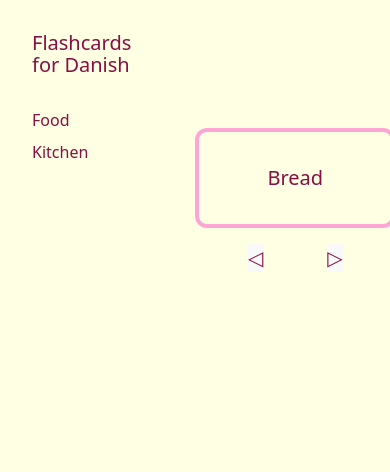
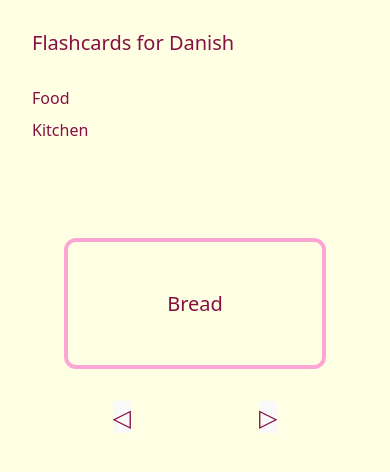
Before and after one commit to ZuZanaZZ/Flashcards-Danish, a React (Vite) app in the folder flashcards-danish/: page / in a window 390 px wide. Shown: the top 472 px of the page. Built offline with nearby package versions, Linux system fonts and the light colour scheme.

Commit message:
Fix responsive styling after adding navbar

```diff
--- a/flashcards-danish/src/App.tsx
+++ b/flashcards-danish/src/App.tsx
@@ -16,11 +16,11 @@ function App() {
   }
 
   return (
-    <div className="flex w-screen h-screen">
+    <div className="flex flex-col sm:flex-row w-screen h-screen">
       <Navbar/>
-      <div className="flex flex-col m-8 mt-32">
+      <div className="flex flex-col items-center sm:w-full m-16 sm:mt-32">
         <Card frontSide={Data[index].english} backSide={Data[index].danish}/>
-        <div className="mt-4 sm:mt-8 text-xl sm:text-2xl lg:text-4xl space-x-16 sm:space-x-32">
+        <div className="mt-8 text-2xl md:text-4xl space-x-32">
           <button onClick={handleLeft} className="button">◁</button>
           <button onClick={handleRight} className="button">▷</button>
         </div>
--- a/flashcards-danish/src/Card.tsx
+++ b/flashcards-danish/src/Card.tsx
@@ -13,7 +13,7 @@ export default function Card(props: { frontSide: string; backSide: string; }) {
   }
 
   return (
-    <div className="flashcard border w-50 sm:w-100 lg:w-200 h-25 sm:h-50 lg:h-100 text-xl sm:text-2xl lg:text-4xl"
+    <div className="flashcard border w-full aspect-2/1 text-xl sm:text-2xl md:text-4xl"
       onClick={handleClick}>
     {text}
     </div>
--- a/flashcards-danish/src/Navbar.tsx
+++ b/flashcards-danish/src/Navbar.tsx
@@ -1,7 +1,7 @@
 export default function Navbar() {
     return <nav className="navbar m-8">
         <div className="flex flex-col gap-8">
-            <h1 className="text-pink-900 text-left text-xl sm:text-2xl lg:text-4xl">Flashcards for Danish</h1>
+            <h1 className="text-pink-900 text-left text-xl sm:text-2xl md:text-4xl">Flashcards for Danish</h1>
             <ul className="flex flex-col gap-2">
                 <li className="text-pink-900 text-left">Food</li>
                 <li className="text-pink-900 text-left">Kitchen</li>
```
